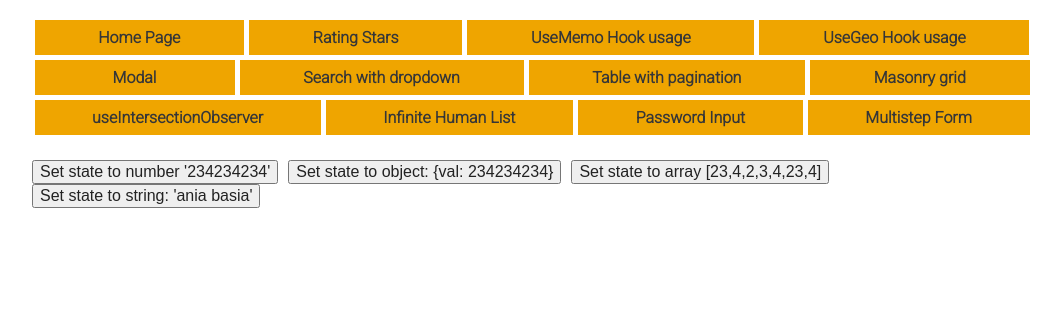
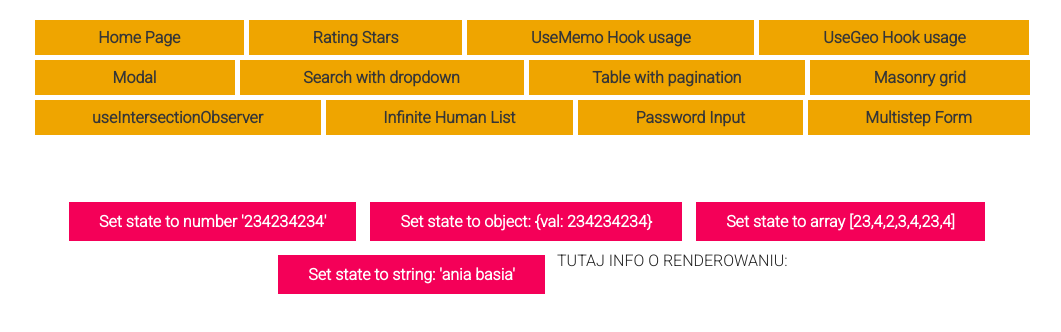
Before and after one commit to wasilukowa/learning-next, a Next.js app: page /use-memo in a window 1280 px wide. Shown: the top 332 px of the page, without its empty margins (108-1169 px from the left). Built offline with nearby package versions, Linux system fonts and the light colour scheme.

Commit message:
Almost done on UseMemo solution

```diff
--- a/_components/2_useMemoState-easy/components/UseMemoStateUsage/base.module.scss
+++ b/_components/2_useMemoState-easy/components/UseMemoStateUsage/base.module.scss
@@ -1,8 +1,12 @@
 .wrapper {
   display: flex;
   flex-wrap: wrap;
+  justify-content: center;
 
-  button {
-    margin-right: 10px;
+  width: 100%;
+  padding-top: 40px;
+
+  &Button {
+    margin: 0 10px 10px 0;
   }
 }
--- a/_components/2_useMemoState-easy/components/UseMemoStateUsage/index.tsx
+++ b/_components/2_useMemoState-easy/components/UseMemoStateUsage/index.tsx
@@ -1,11 +1,10 @@
 'use client';
-
-import { useMemoState } from '../../hooks/useMemoState';
 
 import style from './rwd.module.scss';
 
-const { wrapper, buttonGlobal } = style;
+const { wrapper, wrapperButton } = style;
 
+import { UseUseMemoStateUsage } from './useUseMemoStateUsage';
 import { UseMemoStateUsageProps } from './types';
 
 export const UseMemoStateUsage = ({
@@ -14,45 +13,45 @@ export const UseMemoStateUsage = ({
   array,
   string,
 }: UseMemoStateUsageProps) => {
-  const [v1, setter1] = useMemoState(number.initialValue);
-  const [v2, setter2] = useMemoState(object.initialValue);
-  const [v3, setter3] = useMemoState(array.initialValue);
-  const [v4, setter4] = useMemoState(string.initialValue);
+  const {
+    infoReference,
+    showRenderingInfo,
+    handleNumberVal,
+    handleChangeToObject,
+    handleArrVal,
+    handleStringVal,
+  } = UseUseMemoStateUsage(number, object, array, string);
 
-  const handleNumberVal = () => {
-    setter1(number.newValue);
-  };
-
-  const handleChangeToObject = () => {
-    setter2(object.newValue);
-  };
-
-  const handleArrVal = () => {
-    setter3(array.newValue);
-  };
-
-  const handleStringVal = () => {
-    setter4(string.newValue);
-  };
+  showRenderingInfo();
 
   return (
     <div className={wrapper}>
-      <button className={buttonGlobal} onClick={handleNumberVal}>
+      <button
+        className={`${wrapperButton} button-default`}
+        onClick={handleNumberVal}
+      >
         {number.buttonLabel}
       </button>
-      <br />
-      <button className={buttonGlobal} onClick={handleChangeToObject}>
+      <button
+        className={`${wrapperButton} button-default`}
+        onClick={handleChangeToObject}
+      >
         {object.buttonLabel}
       </button>
-      <br />
-      <button className={buttonGlobal} onClick={handleArrVal}>
+      <button
+        className={`${wrapperButton} button-default`}
+        onClick={handleArrVal}
+      >
         {array.buttonLabel}
       </button>
-      <br />
-      <button className={buttonGlobal} onClick={handleStringVal}>
+      <button
+        className={`${wrapperButton} button-default`}
+        onClick={handleStringVal}
+      >
         {string.buttonLabel}
       </button>
-      {/* {console.log("RENDERS...")} */}
+      <p>TUTAJ INFO O RENDEROWANIU:</p>
+      <p ref={infoReference}></p>
     </div>
   );
 };
--- /dev/null
+++ b/_components/2_useMemoState-easy/components/UseMemoStateUsage/useUseMemoStateUsage.ts
@@ -0,0 +1,68 @@
+'use client';
+
+import { useState, useMemo, useRef } from 'react';
+import { TUseUseMemoStateUsage } from './types';
+
+var _ = require('lodash');
+
+export const UseUseMemoStateUsage: TUseUseMemoStateUsage = (
+  number,
+  object,
+  array,
+  string,
+) => {
+  const useMemoState = <T>(initialState: T): [T, (newState: T) => void] => {
+    const [state, setState] = useState(initialState);
+
+    const memoizedSetter = useMemo(() => {
+      return (newState: T) => {
+        const areEqualLodash = _.isEqual(newState, state);
+        if (!areEqualLodash) setState(newState);
+      };
+    }, [state]);
+
+    return [state, memoizedSetter];
+  };
+
+  const infoReference = useRef(null);
+
+  const showRenderingInfo = () => {
+    const potentialReference = infoReference.current;
+    const isInfoReferenceDefined = potentialReference !== null;
+    if (!isInfoReferenceDefined) return;
+
+    const postNode = document.createElement('div');
+    postNode.innerText = 'It renders!!';
+    potentialReference.appendChild(postNode);
+  };
+
+  const [v1, setter1] = useMemoState(number.initialValue);
+  const [v2, setter2] = useMemoState(object.initialValue);
+  const [v3, setter3] = useMemoState(array.initialValue);
+  const [v4, setter4] = useMemoState(string.initialValue);
+
+  const handleNumberVal = () => {
+    setter1(number.newValue);
+  };
+
+  const handleChangeToObject = () => {
+    setter2(object.newValue);
+  };
+
+  const handleArrVal = () => {
+    setter3(array.newValue);
+  };
+
+  const handleStringVal = () => {
+    setter4(string.newValue);
+  };
+
+  return {
+    infoReference,
+    showRenderingInfo,
+    handleNumberVal,
+    handleChangeToObject,
+    handleArrVal,
+    handleStringVal,
+  };
+};
--- a/_components/2_useMemoState-easy/hooks/useMemoState.ts
+++ /dev/null
@@ -1,22 +0,0 @@
-'use client';
-
-import { areTheyEqual } from '../utils';
-import { useState, useMemo } from 'react';
-
-var _ = require('lodash');
-
-export const useMemoState = <T>(
-  initialState: T,
-): [T, (newState: T) => void] => {
-  const [state, setState] = useState(initialState);
-
-  const memoizedSetter = useMemo(() => {
-    return (newState: T) => {
-      const areEqual = areTheyEqual(newState, state);
-      const areEqualLodash = _.isEqual(newState, state);
-      if (!areEqualLodash) setState(newState);
-    };
-  }, [state]);
-
-  return [state, memoizedSetter];
-};
--- a/src/app/globals.scss
+++ b/src/app/globals.scss
@@ -6,13 +6,20 @@ body {
 }
 
 .button-default {
-  padding: 10px 20px;
   min-width: 150px;
+  padding: 10px 30px;
+
+  border: 2px solid white;
+  outline: none;
+
   font-family: $font-roboto;
+  font-weight: 600;
+  color: $color-light;
+
   background-color: $color-tertiary;
-  color: $color-light;
 
   &:hover {
     background-color: darken($color: $color-tertiary, $amount: 10%);
+    border: 2px solid darken($color: $color-tertiary, $amount: 15%);
   }
 }
```
Also changed, not shown: _components/2_useMemoState-easy/components/UseMemoStateUsage/types.ts (+31 -5 lines).
